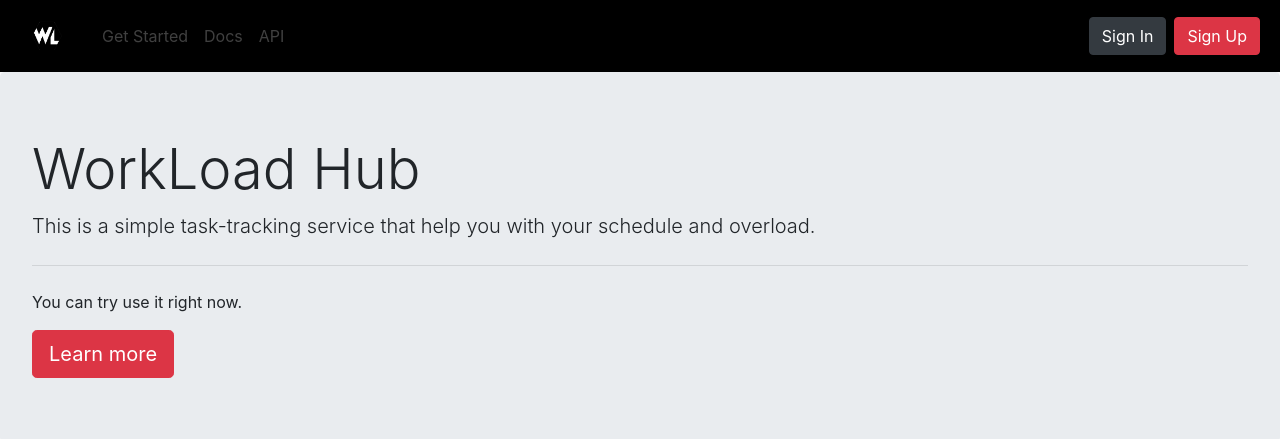
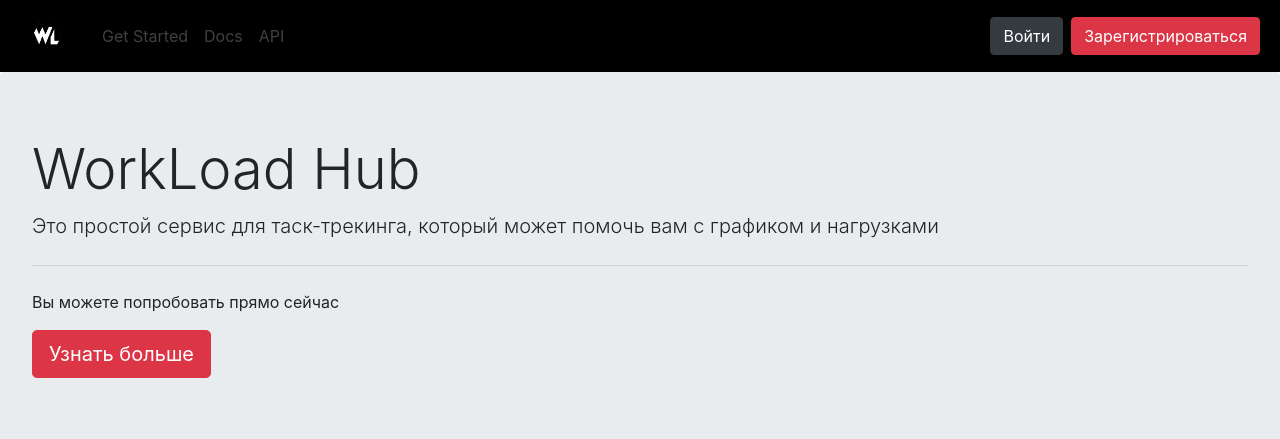
Before and after one commit to azinit/wlhub, a Django app: page / in a window 1280 px wide. Shown: the top 439 px of the page. Run offline with Django 3.2, Linux system fonts and the light colour scheme; some libraries are stand-ins or nearby versions.

Commit message:
fix: locale - to ru

```diff
--- a/wlhub/templates/home/includes/hero.html
+++ b/wlhub/templates/home/includes/hero.html
@@ -1,5 +1,5 @@
 <h1 class="display-4">WorkLoad Hub</h1>
-<p class="lead">This is a simple task-tracking service that help you with your schedule and overload.</p>
+<p class="lead">Это простой сервис для таск-трекинга, который может помочь вам с графиком и нагрузками</p>
 <hr class="my-4">
-<p>You can try use it right now.</p>
-<a class="btn btn-danger btn-lg" href="#" role="button">Learn more</a>
+<p>Вы можете попробовать прямо сейчас</p>
+<a class="btn btn-danger btn-lg" href="#" role="button">Узнать больше</a>
--- a/wlhub/templates/includes/header.html
+++ b/wlhub/templates/includes/header.html
@@ -17,10 +17,10 @@
             <ul class="navbar-nav mr-auto">
                 {% if user.is_authenticated %}
                     <li class="nav-item">
-                        <a class="nav-link text-danger" href="{% url 'tasks-list' %}">Tasks</a>
+                        <a class="nav-link text-danger" href="{% url 'tasks-list' %}">Задачи</a>
                     </li>
                     <li class="nav-item">
-                        <a class="nav-link text-secondary" href="{% url 'tasks-details' pk=1 %}">[Task Example]</a>
+                        <a class="nav-link text-secondary" href="{% url 'tasks-details' pk=1 %}">[Пример задачи]</a>
                     </li>
                 {% endif %}
                 {% comment %}<li class="nav-item dropdown">
@@ -51,10 +51,10 @@
             </form>{% endcomment %}
             {% if user.is_authenticated %}
                 <a href="{% url 'account-index' %}" class="text-muted mr-2">({{ user.username }})</a>
-                <a href="{% url 'account-logout' %}" class="btn btn-dark m-1 text-white" type="submit">Logout</a>
+                <a href="{% url 'account-logout' %}" class="btn btn-dark m-1 text-white" type="submit">Выйти</a>
             {% else %}
-                <a href="{% url 'account-sign-in' %}" class="btn btn-dark m-1 text-white" type="submit">Sign In</a>
-                <a href="{% url 'account-sign-up' %}" class="btn btn-danger m-1 text-white" type="submit">Sign Up</a>
+                <a href="{% url 'account-sign-in' %}" class="btn btn-dark m-1 text-white" type="submit">Войти</a>
+                <a href="{% url 'account-sign-up' %}" class="btn btn-danger m-1 text-white" type="submit">Зарегистрироваться</a>
             {% endif %}
 
         </div>
```
Also changed, not shown: wlhub/templates/task/index.html (+4 -4 lines).
